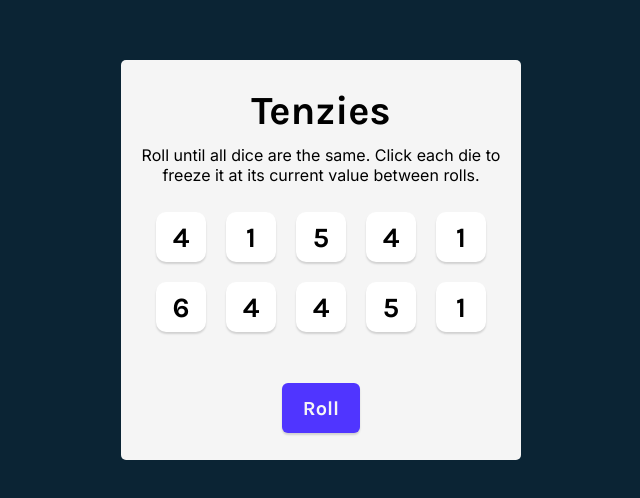
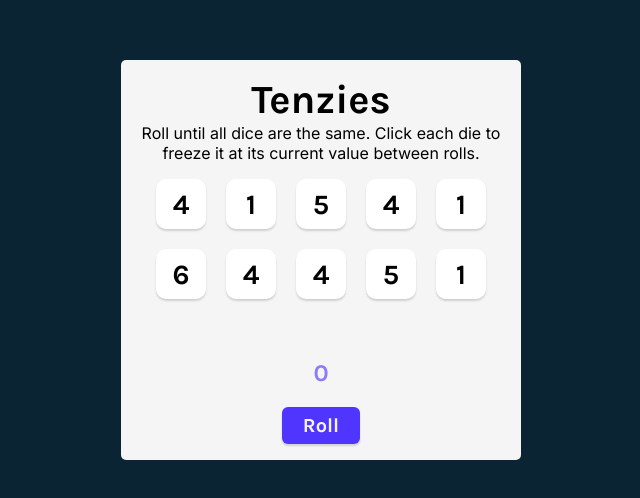
Before and after one commit to BlackJosh007/tenzies, a React (Vite) app: page / in a window 1280 px wide. Shown: the part 140-638 px from the top of the page, without its empty margins (319-959 px from the left). Built offline with nearby package versions, Linux system fonts and the light colour scheme.

Commit message:
Implemented a Timer

```diff
--- a/src/App.css
+++ b/src/App.css
@@ -0,0 +1,3 @@
+.timer h2 {
+    color: #634cfbb9;
+}
--- a/src/App.jsx
+++ b/src/App.jsx
@@ -9,6 +9,11 @@ import Confetti from 'react-confetti'
 export default function App() {
     const [diceNo, setDiceNo] = useState(generateAllNewDice)
     const rollButtonRef = useRef(null)
+
+
+
+
+
 
     /*  let count = 0;
      for (let i = 0; i < diceNo.length - 1; i++) {
@@ -65,6 +70,50 @@ export default function App() {
         )
     }
 
+    /* useEffect(() => {
+        diceNo.some(die => die.isHeld) ? intervalRef.current = setInterval(() => {
+            setSeconds(prevSev => prevSev + 1)
+            console.log('running')
+        }, 1000) : null
+
+        if (gameWon) { clearInterval(timerDiv.current) }
+
+        return () => clearInterval(timerDiv.current);
+    },
+        [diceNo.some(die => die.isHeld), gameWon]) */
+
+    const [seconds, setSeconds] = useState(0)
+
+    const intervalRef = useRef(null)
+    const timerStarted = useRef(false)
+
+    useEffect(() => {
+        //Effect
+        const hasHeld = diceNo.some(die => die.isHeld)
+
+        //Check if the timer hasn't started and if any dice has been held.. This is the condition to start the timer, so the timer will start only after a dice is held, and it we won't have multiple timer because the timer must not have started...
+
+        if (hasHeld && !timerStarted.current) {
+            timerStarted.current = true
+
+            intervalRef.current = setInterval(() => {
+                setSeconds(prevSec => prevSec + 1)
+            }, 1000)
+        }
+    }, [diceNo])
+
+    //SecondEffect
+    useEffect(() => {
+        if (gameWon && timerStarted.current) {
+            clearInterval(intervalRef.current)
+
+            //Also reset our refs
+            timerStarted.current = false
+            intervalRef.current = null
+        }
+    }, [gameWon])
+
+
     return (
         <main>
             {gameWon && <Confetti />}
@@ -82,6 +131,7 @@ export default function App() {
                     uniqueKey={diceObj.id} />)}
             </div>
 
+            <div className="timer" ><h2>{seconds}</h2></div>
             <button onClick={rollDice} className="roll-dice" ref={rollButtonRef}>{gameWon ? "New Game" : "Roll"}</button>
         </main>
     )
```
